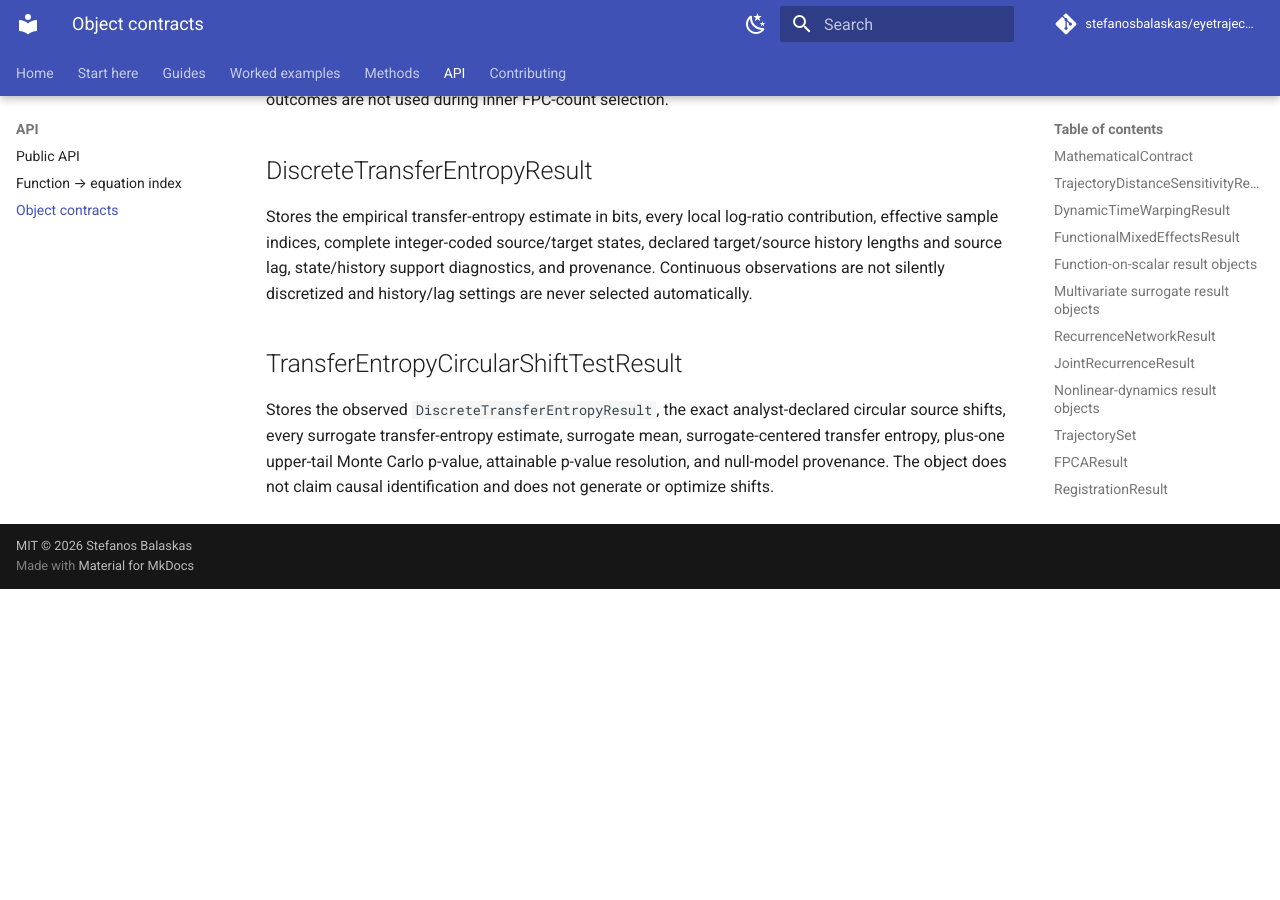
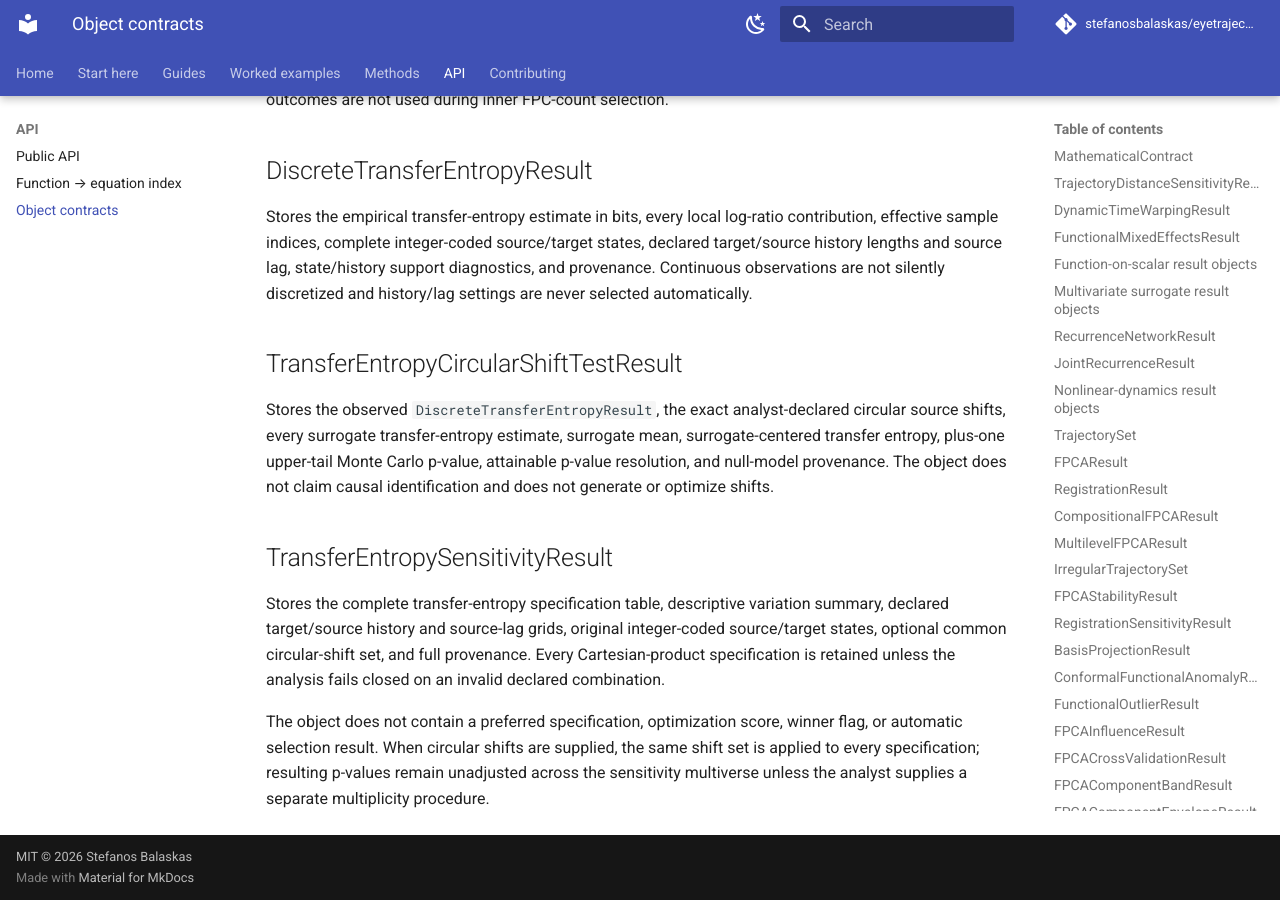
Before and after one commit to stefanosbalaskas/eyetrajectoriespy, an MkDocs documentation site: the page built from docs/reference/objects.md, in a window 1280 px wide and 900 px high, scrolled down 11796 px. Built offline with MkDocs 1.6.1 and Material for MkDocs 9.7.7, drawn with Linux system fonts in a browser that asks for light colours; comment, search, counter and statistics services are not loaded; before the commit the page ends 12385 px from its top, so only the background shows below that.

Commit message:
Document transfer entropy sensitivity result object

```diff
--- a/docs/reference/objects.md
+++ b/docs/reference/objects.md
@@ -377,3 +377,17 @@ circular source shifts, every surrogate transfer-entropy estimate, surrogate
 mean, surrogate-centered transfer entropy, plus-one upper-tail Monte Carlo
 p-value, attainable p-value resolution, and null-model provenance. The object
 does not claim causal identification and does not generate or optimize shifts.
+
+## TransferEntropySensitivityResult
+
+Stores the complete transfer-entropy specification table, descriptive variation
+summary, declared target/source history and source-lag grids, original
+integer-coded source/target states, optional common circular-shift set, and full
+provenance. Every Cartesian-product specification is retained unless the
+analysis fails closed on an invalid declared combination.
+
+The object does not contain a preferred specification, optimization score,
+winner flag, or automatic selection result. When circular shifts are supplied,
+the same shift set is applied to every specification; resulting p-values remain
+unadjusted across the sensitivity multiverse unless the analyst supplies a
+separate multiplicity procedure.
```
